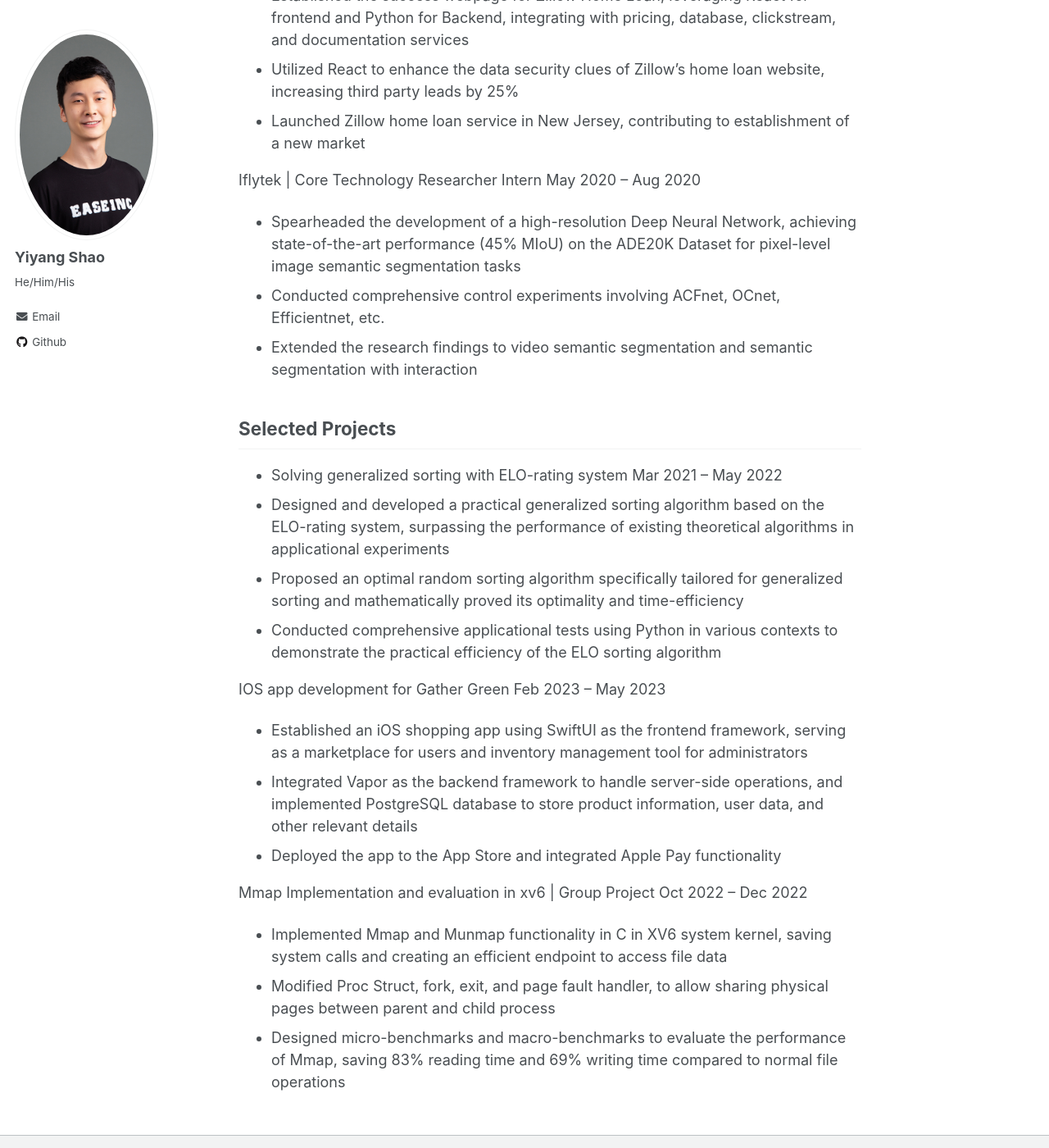
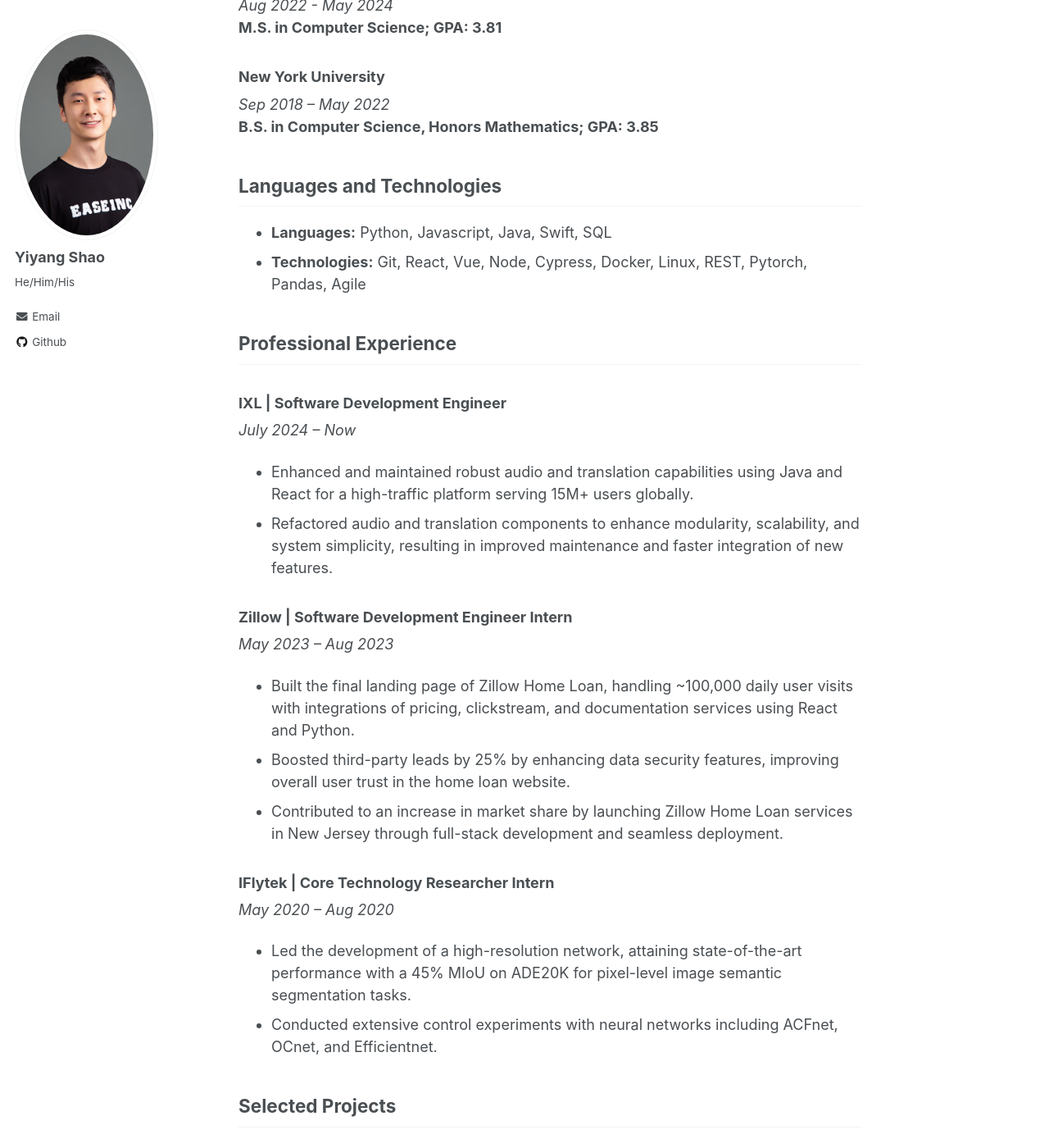
Before and after one commit to YiyangShao/yiyangshao.github.io, a Jekyll site: the page built from _pages/about.md, in a window 1280 px wide and 1400 px high, scrolled down 530 px. Shown: the whole window at 82% size. Built offline with Jekyll 4.4.1, drawn with Linux system fonts in a browser that asks for light colours; some of the changed text lies outside the part shown.

Commit message:
add change to readme

```diff
--- a/_pages/about.md
+++ b/_pages/about.md
@@ -11,38 +11,53 @@
 Pronouns: *He/Him/His*.
 
 
-Hello! I'm a second-year master student in computer science at Duke University.
-
-Languages: Python, Javascript, C, Java, Swift, SQL, R
-
-Technologies: Git, React, Vue, Node, Cypress, Docker, Linux, REST, Pytorch, Pandas, Agile
-
-Professional Experience
-------------
-Zillow | Software Development Engineer Intern                                                     May 2023 – Aug 2023
-- Established the success webpage for Zillow Home Loan, leveraging React for frontend and Python for Backend, integrating with pricing, database, clickstream, and documentation services
-- Utilized React to enhance the data security clues of Zillow's home loan website, increasing third party leads by 25%
-- Launched Zillow home loan service in New Jersey, contributing to establishment of a new market
-
-Iflytek | Core Technology Researcher Intern                                                           May 2020 – Aug 2020
-- Spearheaded the development of a high-resolution Deep Neural Network, achieving state-of-the-art performance (45% MIoU) on the ADE20K Dataset for pixel-level image semantic segmentation tasks
-- Conducted comprehensive control experiments involving ACFnet, OCnet, Efficientnet, etc.
-- Extended the research findings to video semantic segmentation and semantic segmentation with interaction
+I'm Yiyang Shao, a software engineer driven by a passion for tackling real-world problems. With a strong foundation from Duke and NYU, I’ve immersed myself in building high-traffic platforms, AI-powered trading strategies, and innovative algorithms. From boosting user experiences at Zillow to scaling features at IXL, I thrive on solving challenges with curiosity and creativity. I code, create, and aim to make a tangible impact—one solution at a time. 🚀
 
 
-Selected Projects
---------------
-- Solving generalized sorting with ELO-rating system                                             Mar 2021 – May 2022
-- Designed and developed a practical generalized sorting algorithm based on the ELO-rating system, surpassing the performance of existing theoretical algorithms in applicational experiments
-- Proposed an optimal random sorting algorithm specifically tailored for generalized sorting and mathematically proved its optimality and time-efficiency
-- Conducted comprehensive applicational tests using Python in various contexts to demonstrate the practical efficiency of the ELO sorting algorithm
+## Education
+### Duke University
+*Aug 2022 - May 2024*
+**M.S. in Computer Science; GPA: 3.81**
 
-IOS app development for Gather Green                                                                  Feb 2023 – May 2023
-- Established an iOS shopping app using SwiftUI as the frontend framework, serving as a marketplace for users and inventory management tool for administrators
-- Integrated Vapor as the backend framework to handle server-side operations, and implemented PostgreSQL database to store product information, user data, and other relevant details
-- Deployed the app to the App Store and integrated Apple Pay functionality
+### New York University
+*Sep 2018 – May 2022*
+**B.S. in Computer Science, Honors Mathematics; GPA: 3.85**
 
-Mmap Implementation and evaluation in xv6 | Group Project                               Oct 2022 – Dec 2022
-- Implemented Mmap and Munmap functionality in C in XV6 system kernel, saving system calls and creating an efficient endpoint to access file data
-- Modified Proc Struct, fork, exit, and page fault handler, to allow sharing physical pages between parent and child process
-- Designed micro-benchmarks and macro-benchmarks to evaluate the performance of Mmap, saving 83% reading time and 69% writing time compared to normal file operations
+## Languages and Technologies
+- **Languages:** Python, Javascript, Java, Swift, SQL
+- **Technologies:** Git, React, Vue, Node, Cypress, Docker, Linux, REST, Pytorch, Pandas, Agile
+
+## Professional Experience
+
+### IXL | Software Development Engineer
+*July 2024 – Now*
+- Enhanced and maintained robust audio and translation capabilities using Java and React for a high-traffic platform serving 15M+ users globally.
+- Refactored audio and translation components to enhance modularity, scalability, and system simplicity, resulting in improved maintenance and faster integration of new features.
+
+### Zillow | Software Development Engineer Intern
+*May 2023 – Aug 2023*
+- Built the final landing page of Zillow Home Loan, handling ~100,000 daily user visits with integrations of pricing, clickstream, and documentation services using React and Python.
+- Boosted third-party leads by 25% by enhancing data security features, improving overall user trust in the home loan website.
+- Contributed to an increase in market share by launching Zillow Home Loan services in New Jersey through full-stack development and seamless deployment.
+
+### IFlytek | Core Technology Researcher Intern
+*May 2020 – Aug 2020*
+- Led the development of a high-resolution network, attaining state-of-the-art performance with a 45% MIoU on ADE20K for pixel-level image semantic segmentation tasks.
+- Conducted extensive control experiments with neural networks including ACFnet, OCnet, and Efficientnet.
+
+## Selected Projects
+
+### GPT-4 based sentiment trading strategy
+*Sep 2023 - Dec 2023*
+- Achieved a PnL of 11.46% and a Sharpe ratio of 0.728 by leading the design and implementation of a GPT-4 based trading strategy for market sentiment analysis.
+- Enhanced model accuracy by 15% and improved scalability by innovating prompt engineering and analytical reasoning.
+
+### IOS app development for Gather Green
+*Feb 2023 – May 2023*
+- Developed and launched an iOS shopping app using SwiftUI, creating a user-friendly marketplace interface and an efficient inventory management tool for administrators.
+- Integrated Vapor for backend operations, employing PostgreSQL for robust data handling of product information, user data, and other key details.
+
+### Algorithm research on generalized sorting
+*Mar 2021 – May 2022*
+- Innovated a generalized sorting algorithm based on the ELO-rating system, improving performance by 10% over existing algorithms through extensive practical applications.
+- Developed and mathematically proved the optimality and efficiency of a tailored random sorting algorithm specifically for generalized sorting contexts.
```
Also changed, not shown: 2 other files.
